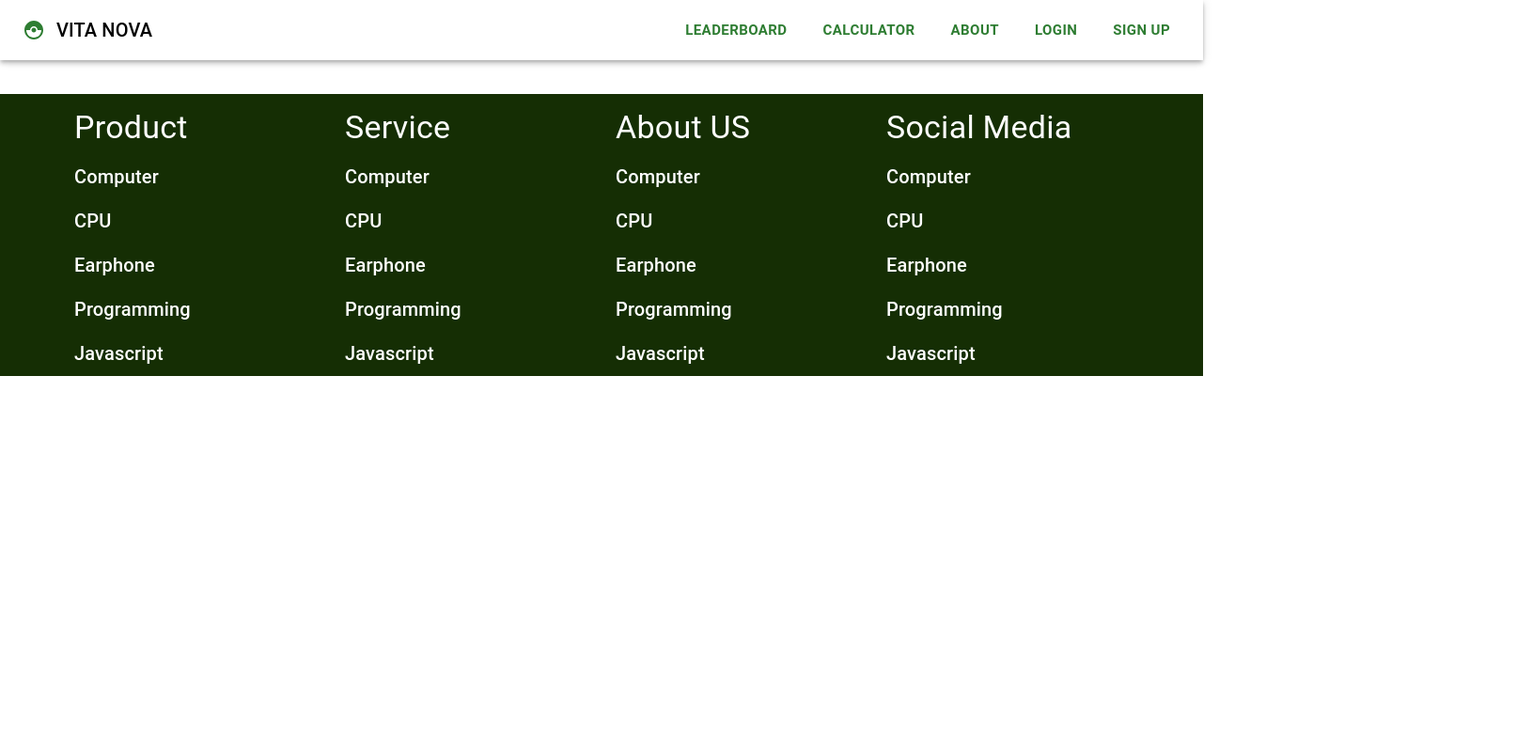
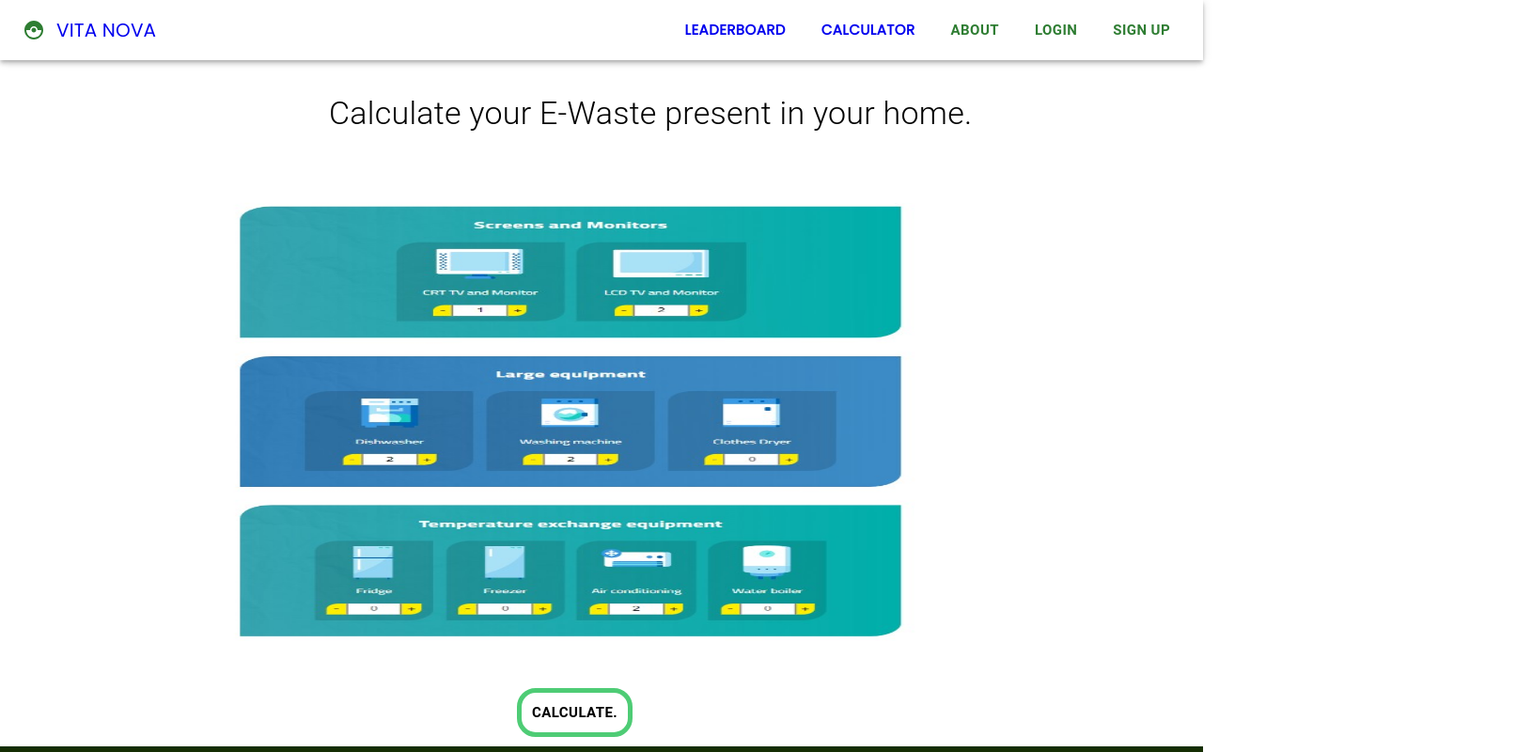
Before and after one commit to Sivasanath06/VITA-NOVA, a React (Create React App) app: page /calci in a window 1280 px wide. Shown: the top 800 px of the page at 94% size, 1630 px wide, since content can reach past the window. Built offline with nearby package versions, Linux system fonts and the light colour scheme.

Commit message:
add e-waste calci

```diff
--- a/src/App.js
+++ b/src/App.js
@@ -5,6 +5,8 @@ import Home from './components/Home';
 import Board from './components/Board';
 import './components/style.css';
 import EWasteFacilityLocators from './EWasteFaciltyLocators';
+import Calculator from './components/Calculator';
+import Calciresult from './components/Calciresult';
 
 function App() {
   return (
@@ -14,6 +16,10 @@ function App() {
     <Route path='/' element={<Home/>}/>
     <Route path='/leaderboard' element={<Board/>}/>
     <Route path='/locate' element={<EWasteFacilityLocators/>}/>
+    <Route path='/calci' element={<Calculator/>}/>
+    <Route path='/calciresult' element={<Calciresult/>}/>
+
+
 
     </Routes>
     <Footer/>
--- /dev/null
+++ b/src/components/Calciresult.js
@@ -0,0 +1,25 @@
+import React from 'react'
+import { Box } from "@mui/material";
+import image from "./result.jpg";
+
+function Calciresult() {
+  return (
+    <Box
+    sx={{
+      position: "relative",
+      top: "15px",
+      width: 1200,
+      height: 600,
+      backgroundColor: "#0000",
+      "&:hover": {
+        backgroundColor: "primary.success",
+        // opacity: [0.9, 0.8, 0.7],
+      },
+    }}
+  >
+    <img src={image} className="image_home4" />
+  </Box>
+  )
+}
+
+export default Calciresult
--- /dev/null
+++ b/src/components/Calculator.js
@@ -0,0 +1,61 @@
+import React from "react";
+import { Box, Button, Typography } from "@mui/material";
+import image from "./calci.jpg";
+import { useNavigate } from "react-router-dom";
+
+function Calculator() {
+  const navigate = useNavigate();
+  const goToResult = () => {
+    navigate("/calciresult");
+  };
+  return (
+    <>
+      <Typography
+        color="black"
+        width="100%"
+        //   height="auto"
+        fontWeight="300"
+        variant="h4"
+        position="relative"
+        top="100px"
+        left="350px"
+
+        //   marginTop="50px"
+      >
+        Calculate your E-Waste present in your home.
+      </Typography>
+
+      <Box
+        sx={{
+          position: "relative",
+          top: "15px",
+          width: 1200,
+          height: 600,
+          backgroundColor: "#0000",
+          "&:hover": {
+            backgroundColor: "primary.success",
+            // opacity: [0.9, 0.8, 0.7],
+          },
+        }}
+      >
+        <img src={image} className="image_home4" />
+      </Box>
+      <Button
+        size="large"
+        sx={{
+          fontWeight: "bold",
+          top: "90px",
+          left: "550px",
+          border: "5px solid #4ecc75",
+          borderRadius: "20px",
+          color: "black",
+        }}
+        onClick={() => goToResult()}
+      >
+        CALCULATE.
+      </Button>
+    </>
+  );
+}
+
+export default Calculator;
--- a/src/components/Header.js
+++ b/src/components/Header.js
@@ -8,6 +8,7 @@ import {
   Toolbar,
   Typography,
 } from "@mui/material";
+import { Link } from "react-router-dom";
 
 
 function Header() {
@@ -18,12 +19,13 @@ function Header() {
         <IconButton size="large" edge="start" color="success" aria-label="logo">
           <CatchingPokemonRounded />
         </IconButton>
-        <Typography variant="h6"  sx={{ flexGrow: 1 }}  color="common.black">
+        <Typography variant="h6"  sx={{ flexGrow: 1 }}  color="common.black"><Link to="/">
           VITA NOVA
+        </Link>
         </Typography>
         <Stack direction="row" spacing={2}>
-          <Button size="large" sx={{ fontWeight: 'bold' }}  color="success" >Leaderboard</Button>
-          <Button size="large" sx={{ fontWeight: 'bold' }} color="success">Calculator</Button>
+          <Button size="large" sx={{ fontWeight: 'bold' }}  color="success"><Link to="/leaderboard"> Leaderboard</Link></Button>
+          <Button size="large" sx={{ fontWeight: 'bold' }} color="success"><Link to="/calci">Calculator</Link></Button>
           <Button size="large" sx={{ fontWeight: 'bold' }} color="success">About</Button>
           <Button size="large" sx={{ fontWeight: 'bold' }} color="success">Login</Button>
           <Button size="large" sx={{ fontWeight: 'bold' }} color="success">Sign Up</Button>
--- a/src/components/Home.js
+++ b/src/components/Home.js
@@ -1,13 +1,14 @@
 import { Box, Button, Typography } from "@mui/material";
 import React from "react";
 import image from "./Untitled123.jpg";
+import { Link } from "react-router-dom";
 
 function Home() {
   return (
     <>
       <Box
         sx={{
-          width: '100%',
+          width: "100%",
           height: 600,
           backgroundColor: "#355E3B",
           "&:hover": {
@@ -77,7 +78,49 @@ function Home() {
       </Box>
       <Box
         sx={{
-          width: '100%',
+          width: "100%",
+          height: 300,
+          backgroundColor: "#0000",
+          position: "relative",
+          top: "15px",
+          "&:hover": {
+            backgroundColor: "primary.success",
+            // opacity: [0.9, 0.8, 0.7],
+          },
+        }}
+      >
+        <Typography
+          color="black"
+          width="1250px"
+          variant="h4"
+          position="relative"
+          bottom="110px"
+          left="10px"
+          textAlign="center"
+        >
+          TO FIND THE NEAREST E-WASTE DISPOSAL CENTERES <br/>
+                          CLICK BELOW
+
+        </Typography>
+        <Button
+          size="large"
+          sx={{
+            fontWeight: "bold",
+            bottom: "90px",
+            left: "550px",
+            border: "5px solid #4ecc75",
+            borderRadius: "20px",
+            color: "black",
+          }}
+        >
+          <Link to="/locate">
+          Click Here.
+          </Link>
+        </Button>
+      </Box>
+      <Box
+        sx={{
+          width: "100%",
           height: 600,
           backgroundColor: "#355E3B",
           "&:hover": {
@@ -91,38 +134,47 @@ function Home() {
           width="550px"
           variant="h2"
           position="relative"
-          top="250px"
+          top="150px"
           left="450px"
         >
-         15000000kg E-waste
+          15000000kg E-waste
         </Typography>
-        <img src="https://home.sophos.com/sites/default/files/2021-09/Recycling-computers.png" className="image_home2" />
-        <img src="https://info.mayeralloys.com/hubfs/e-waste-3.jpg" className="image_home3" />
+        <img
+          src="https://home.sophos.com/sites/default/files/2021-09/Recycling-computers.png"
+          className="image_home2"
+        />
+        <img
+          src="https://info.mayeralloys.com/hubfs/e-waste-3.jpg"
+          className="image_home3"
+        />
 
         <Typography
           color="#d4ffdf"
           width="500px"
           variant="h6"
           position="relative"
-          top="60px"
+          bottom="50px"
           left="470px"
         >
-          is  appliances already identified as unwanted
-or as e-waste in our homes!
-
+          is appliances already identified as unwanted or as e-waste in our
+          homes!
         </Typography>
         <Typography
           color="#9afcb4"
           width="1250px"
           variant="h6"
           position="relative"
-          top="130px"
+          bottom="10px"
           left="10px"
         >
-          This counter will quantify the weight of all the old electronics people find in their homes. The more people find unwanted gadgets in their homes, the more the number above will climb!  This shows us the quantity of e-waste in kg that there is available in homes and is just waiting to be either recycled and /or reused.
-
+          This counter will quantify the weight of all the old electronics
+          people find in their homes. The more people find unwanted gadgets in
+          their homes, the more the number above will climb! This shows us the
+          quantity of e-waste in kg that there is available in homes and is just
+          waiting to be either recycled and /or reused.
         </Typography>
       </Box>
+
     </>
   );
 }
--- a/src/components/style.css
+++ b/src/components/style.css
@@ -96,7 +96,7 @@
 }
 .image_home2 {
   position: relative;
-  top: 120px;
+  top: 20px;
   width: 200px;
   height: 200px;
   left: 190px;
@@ -104,11 +104,18 @@
 }
 .image_home3 {
   position: relative;
-  top: 120px;
+  top: 20px;
   width: 200px;
   height: 200px;
   left: 830px;
 
+}
+.image_home4 {
+  position: relative;
+  top: 150px;
+  width: 75%;
+  height: 80%;
+  left: 150px;
 }
 
 * {
@@ -196,7 +203,10 @@
   color: #000;
   font-size: 1.06rem;
 }
+a{
+  text-decoration: none;
 
+  }
 .ft-3 p {
   font-weight: 500;
   padding: 0.1rem 0;
```
Also changed, not shown: src/components/calci.jpg (added), src/components/result.jpg (added).
